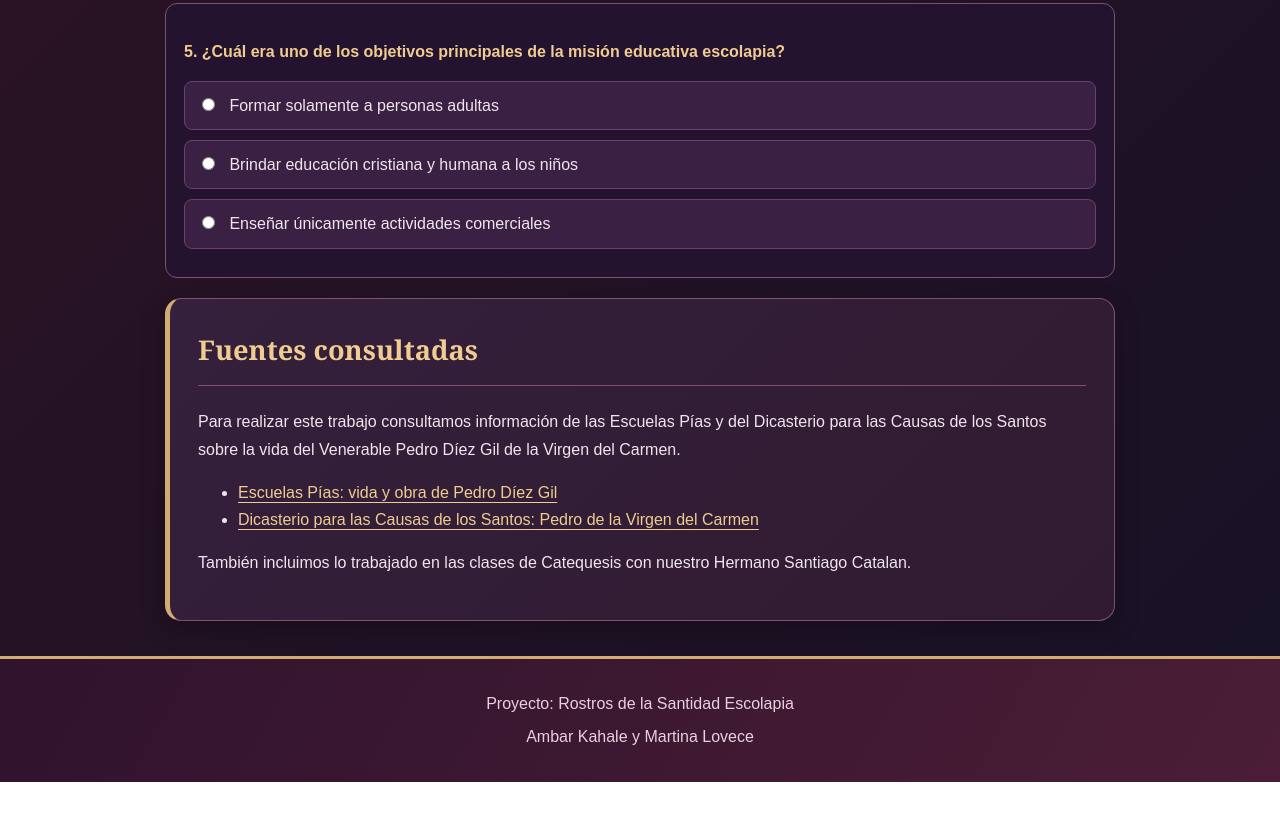
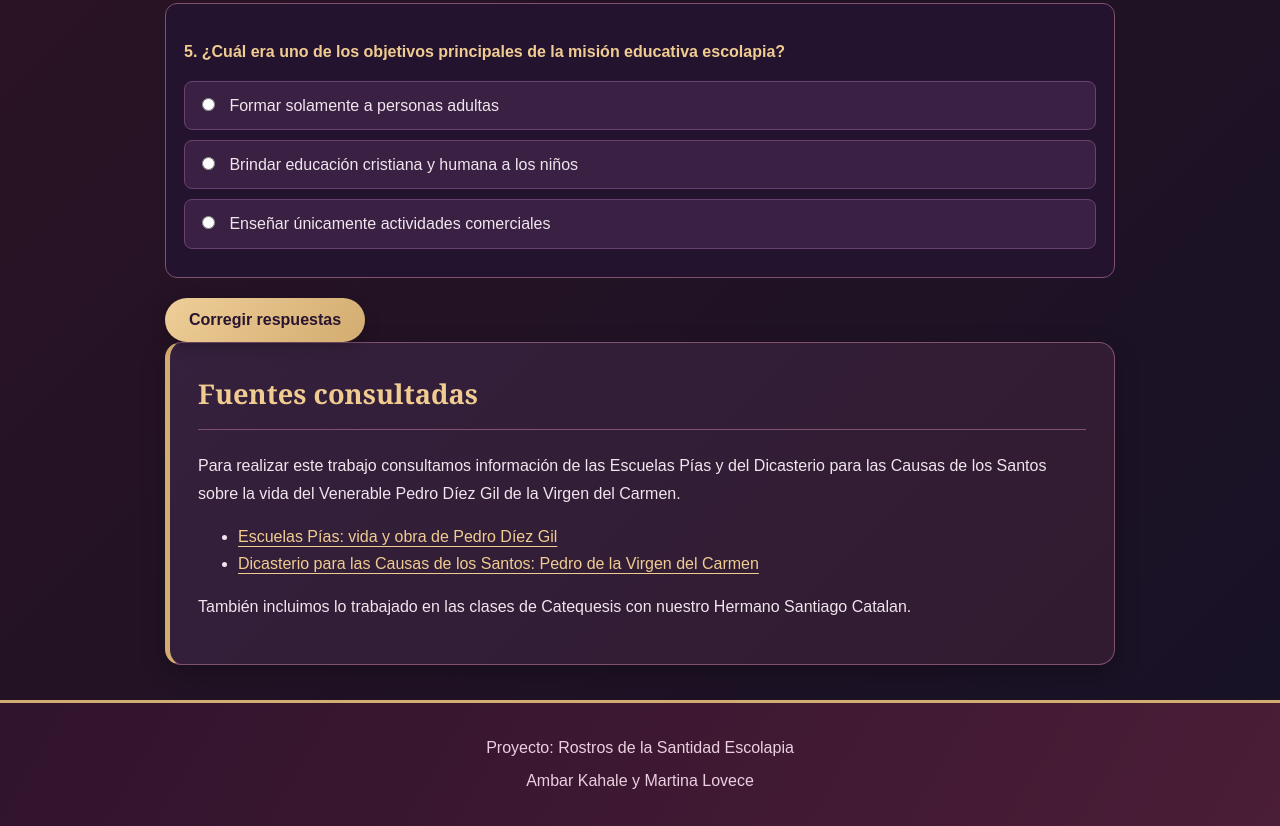
Before and after one commit to akahale/Proyecto, a plain HTML site: page index.html in a window 1280 px wide. Shown: the part 3628-4454 px from the top of the page. Before the commit the page ends 4410 px from the top, so only its background shows below. Drawn offline with Linux system fonts and the light colour scheme.

Commit message:
index.html

```diff
--- a/index.html
+++ b/index.html
@@ -219,6 +219,7 @@
         Enseñar únicamente actividades comerciales
     </label>
 </div>
+        <button id="corregir">Corregir respuestas</button>
 
         <section id="fuentes">
             <h2>Fuentes consultadas</h2>
```
